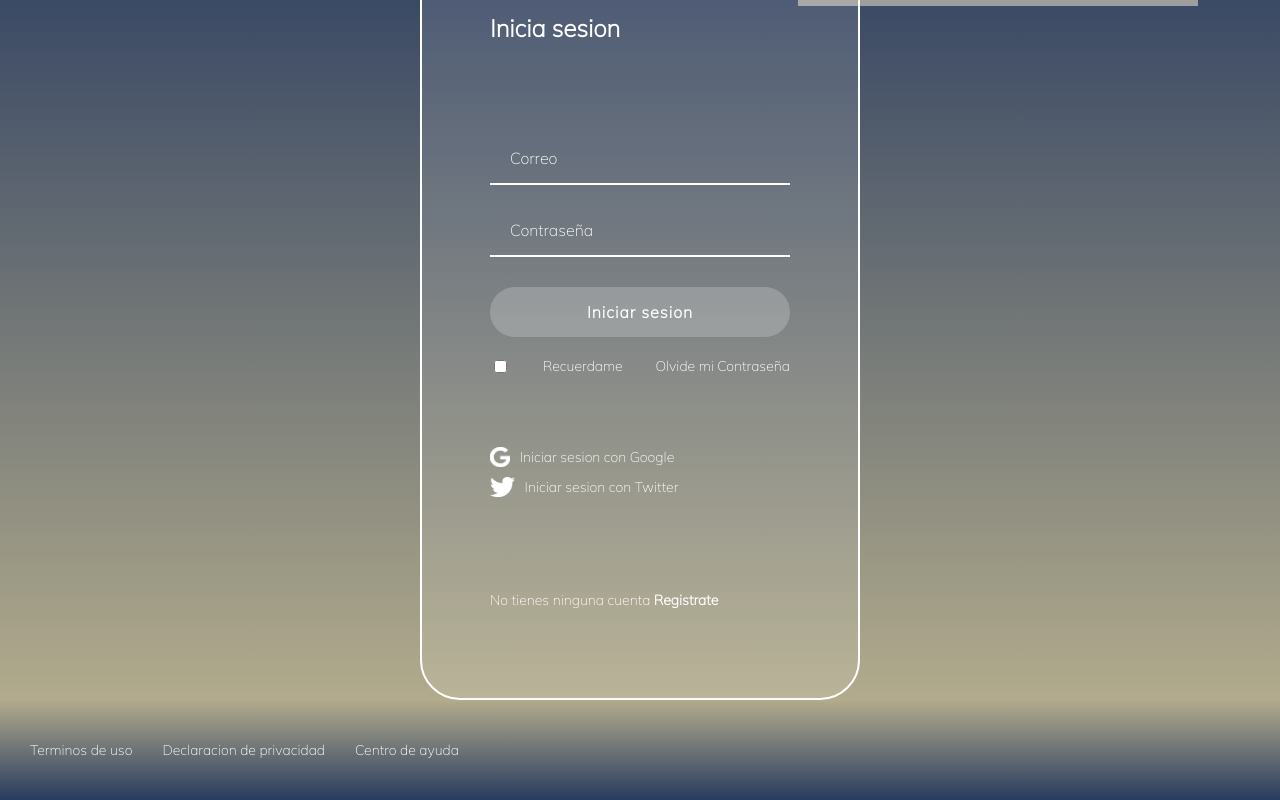
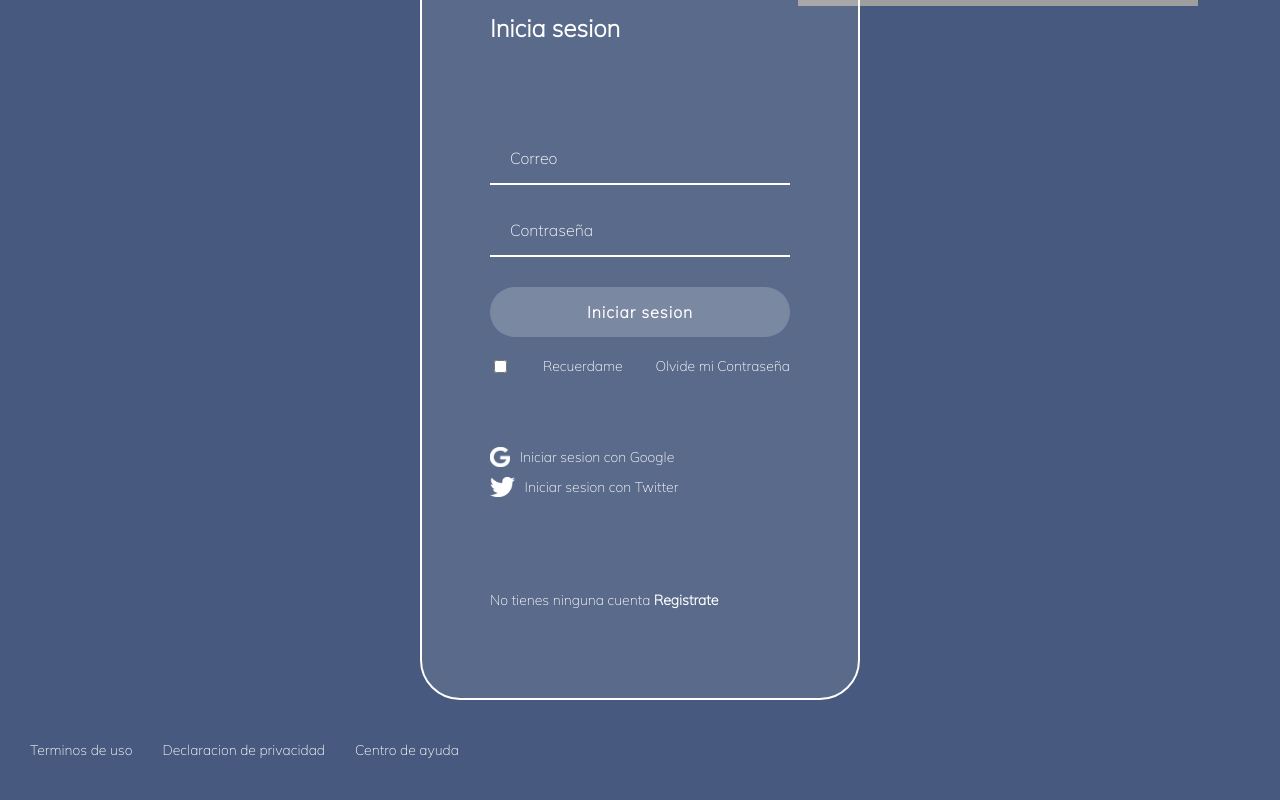
Before and after one commit to caarlosdamian/TesitingApp, a React (Create React App) app: page /Login in a window 1280 px wide. Shown: the part 184-984 px from the top of the page. Built offline with nearby package versions, Linux system fonts and the light colour scheme; grey boxes are pictures that could not be loaded.

Commit message:
change background colors

```diff
--- a/src/App.css
+++ b/src/App.css
@@ -3,10 +3,7 @@
 }
 body {
   margin: 0px;
-  background-color: #293b5f;
-  background-image: linear-gradient(0deg, #293b5f 0%, #b2ab8c 100%);
-
-
+  background-color: #47597e;
 
   font-family: "Mulish", sans-serif;
 }
--- a/src/styles/Login.css
+++ b/src/styles/Login.css
@@ -1,6 +1,5 @@
 .login {
-  background-color: #293b5f;
-  background-image: linear-gradient(180deg, #293b5f 0%, #b2ab8c 100%);
+  background-color: #47597e;
 
   display: flex;
   align-items: center;
@@ -99,8 +98,7 @@
   align-items: center;
   height: 100px;
   width: 100%;
-  background-color: #293b5f;
-  background-image: linear-gradient(0deg, #293b5f 0%, #b2ab8c 100%);
+  background-color: 47597e;
 }
 .footer a {
   color: white;
--- a/src/styles/Navbar.css
+++ b/src/styles/Navbar.css
@@ -1,4 +1,3 @@
-
 .header {
   width: 100%;
   height: 80px;
```
Lines whose indentation alone changed are shown as unchanged.
